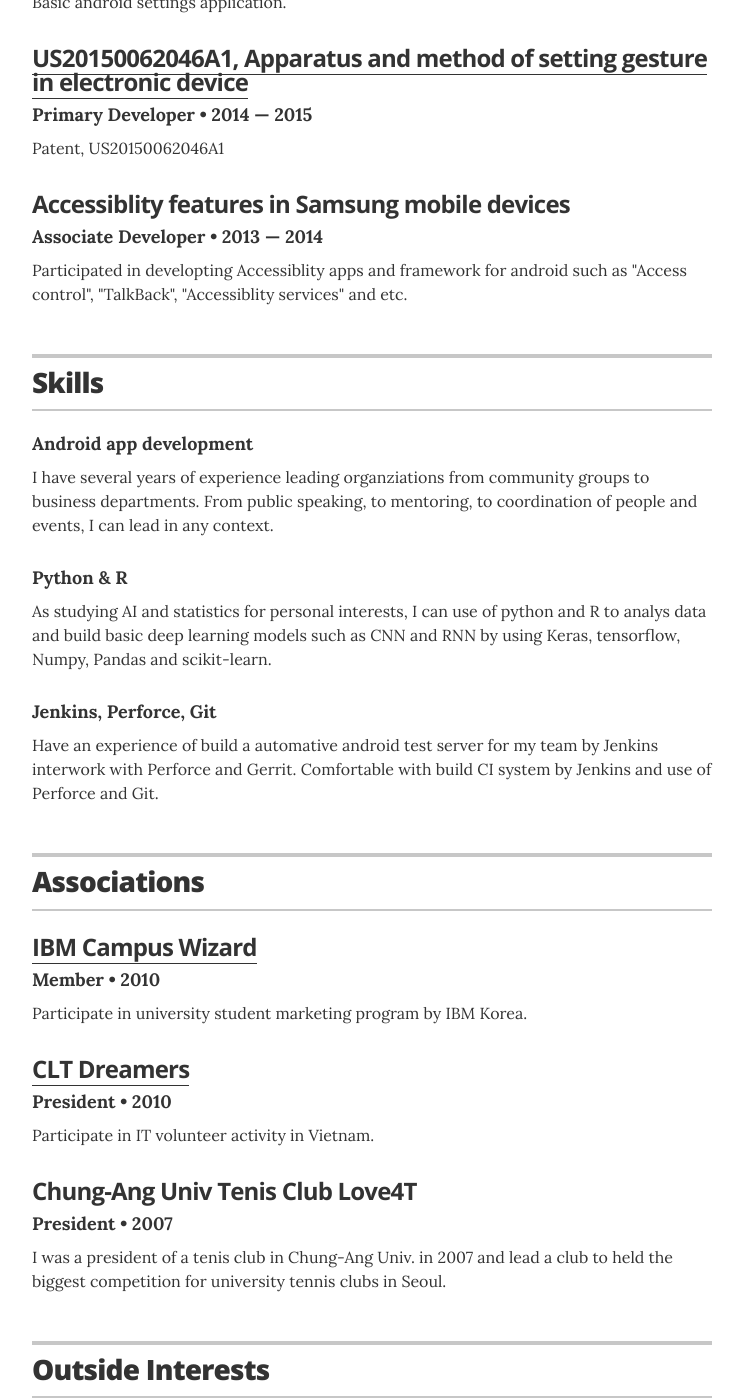
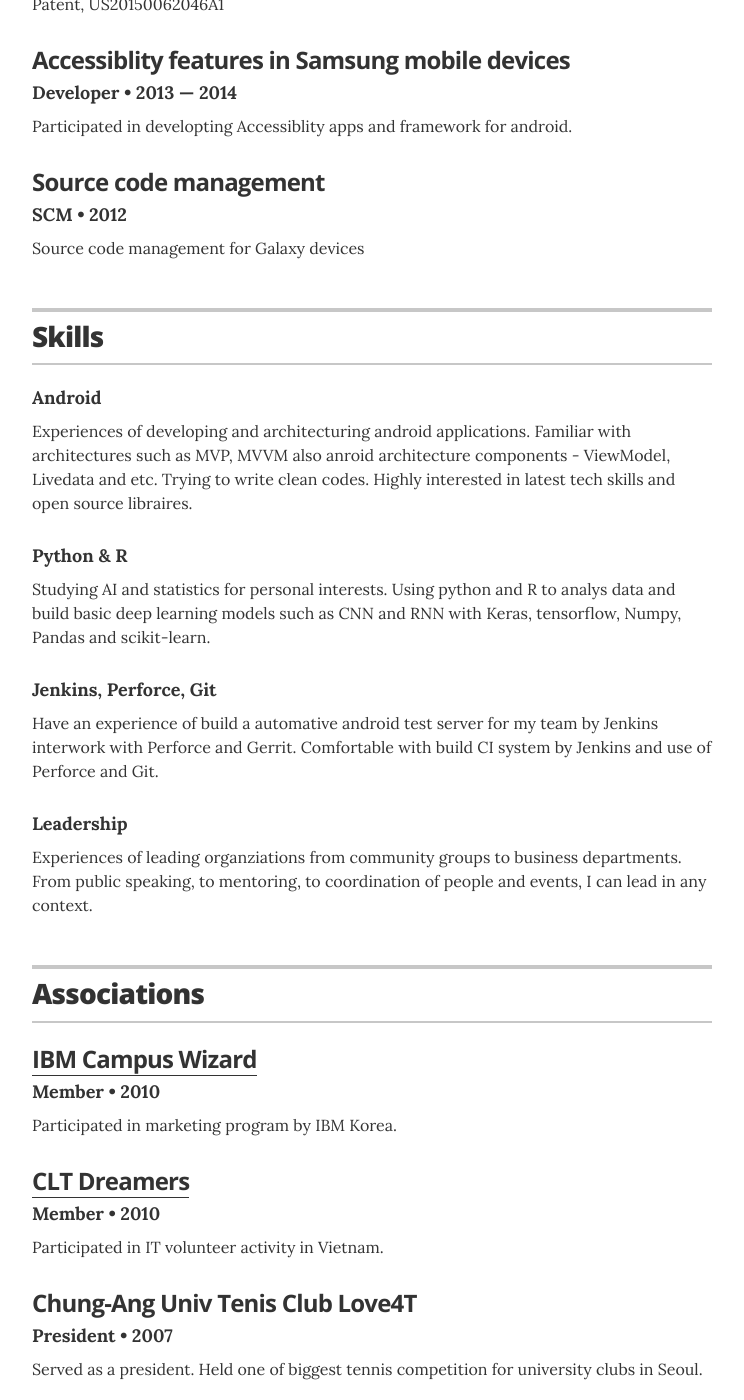
Before and after one commit to kofboy2000/resume, a Jekyll site: the page built from index.html, in a window 1280 px wide and 1400 px high, scrolled down 2035 px. Shown: the whole window, without its empty margins (268-1012 px from the left). Built offline with Jekyll 4.4.1, drawn with Linux system fonts in a browser that asks for light colours; some of the changed text lies outside the part shown.

Commit message:
Update resume

```diff
--- a/_config.yml
+++ b/_config.yml
@@ -14,7 +14,7 @@
 resume_title:                   "Software Engineer"
 
 # used for the contact button in _layouts/resume.html
-resume_contact_email:           "kofboy2000@gmail.com"
+resume_contact_email:           "kofboy2000 at gmail.com"
 
 # the next two items are used for schema itemprops in _layouts/resume.html
 resume_contact_telephone:       "+82-10-XXXX-XXXX"
@@ -23,7 +23,7 @@
 resume_header_contact_info:     "Yong-in, South Korea • +82-10-XXXX-XXXX • kofboy2000@gmail.com"
 display_header_contact_info:    "false"
 
-resume_header_intro: "<p>I'm an android application developer currently working for Samsung Electronics Mobile division. I participated in many of projects of developing basic android apps included in Galaxy serises</p>"
+resume_header_intro: "<p>Android developer currently working for Samsung Electronics Mobile division. Participated in many of projects of developing primary android applications and framework for Galaxy serises</p>"
 
 # use "yes" to display the email contact button,
 # "no" to display an "I'm not looking for work" message,
--- a/_data/associations.yml
+++ b/_data/associations.yml
@@ -5,16 +5,16 @@
   role: Member
   year: 2010
   url: http://www.ibm.com/developerworks/kr
-  summary: Participate in university student marketing program by IBM Korea.
+  summary: Participated in marketing program by IBM Korea.
 
 - organization: CLT Dreamers
-  role: President
+  role: Member
   year: 2010
   url: https://www.cyberlogitec.com/
-  summary: Participate in IT volunteer activity in Vietnam.
+  summary: Participated in IT volunteer activity in Vietnam.
 
 - organization: Chung-Ang Univ Tenis Club Love4T
   role: President
   year: 2007
   url:
-  summary: I was a president of a tenis club in Chung-Ang Univ. in 2007 and lead a club to held the biggest competition for university tennis clubs in Seoul.
+  summary: Served as a president. Held one of biggest tennis competition for university clubs in Seoul.
--- a/_data/experience.yml
+++ b/_data/experience.yml
@@ -3,19 +3,19 @@
 - company: Samsung Electronics Mobile division
   position: Staff Engineer
   duration: Jan, 2012 &mdash; Present
-  summary: Develop android basic application load on Samsung mobile devices. I joined Samsung on 2012 as an Associate Engineer and promoted to Engineer in 2015 which is a year fatster then normal case. In 2018 promoted to Staff Engineer which is also a year faster then others. I started work for software code management team for a year and moved to application team in 2013. I Participated in developing Samsung applications include Device maintenance, Settings, Accessiblity system and many of hidden system apps.
+  summary: Develop android system applications for Samsung mobile devices.
 
 # Internship
 - company: KT (Korea Telecom)
-  position: Internship
+  position: Intern
   duration: Winter, 2011
-  summary: Participated intership program provided by Samsung and worked for technical sales team.
+  summary: Worked for the technical sales team as an intern.
 
 # Internship
 - company: Samsung Electronics
   position: Intern
   duration: Winter, 2010
-  summary: Participated intership program provided by Samsung and worked for network protocol team.
+  summary: Worked for network protocol team.
 
 # Internship
 - company: Image processing lab in Chung-Ang university
--- a/_data/interests.yml
+++ b/_data/interests.yml
@@ -1,5 +1,2 @@
 # Interests
 - description: Android, Clean Code, Deep learning, Machine learning
-- description: Civilization VI, Football Manager
-- description: Tennis, Football
-- description: Childrearing, Meditation
--- a/_data/projects.yml
+++ b/_data/projects.yml
@@ -3,14 +3,14 @@
 
 # Device maintenance
 - project: Device maintenance
-  role: Primary Developer & Sub technical leader
+  role: Senior Developer
   duration: 2015 &mdash; Present
   url: https://play.google.com/store/apps/details?id=com.samsung.android.lool
-  description: Basic android application that maintain smart phone.
+  description: Primary android application that maintain smart phone.
 
 # Patent
 - project: US20170311359A1, Method for connecting to external devices and electronic device implementing the same
-  role: Primary Developer
+  role: Senior Developer
   duration: 2015 &mdash; 2017
   url: https://patents.google.com/patent/US20170311359A1/en?oq=US20170311359A1+
   description: Patent, US20170311359A1.
@@ -20,18 +20,25 @@
   role: Developer
   duration: 2014 &mdash; 2015
   #url: "#"
-  description: Basic android settings application.
+  description: Preloaded Samsung settings application.
 
 # Patent
 - project: US20150062046A1, Apparatus and method of setting gesture in electronic device
-  role: Primary Developer
+  role: Senior Developer
   duration: 2014 &mdash; 2015
   url: https://patents.google.com/patent/US20150062046A1/en?q=Apparatus&q=method&q=setting&q=gesture&q=electronic&q=device&oq=Apparatus+and+method+of+setting+gesture+in+electronic+device+
   description: Patent, US20150062046A1
 
 # Accessiblity
 - project: Accessiblity features in Samsung mobile devices
-  role: Associate Developer
+  role: Developer
   duration: 2013 &mdash; 2014
   #url: "#"
-  description: Participated in developting Accessiblity apps and framework for android such as "Access control", "TalkBack", "Accessiblity services" and etc.
+  description: Participated in developting Accessiblity apps and framework for android.
+
+# SCM
+- project: Source code management
+  role: SCM
+  duration: 2012
+  #url: "#"
+  description: Source code management for Galaxy devices
--- a/_data/skills.yml
+++ b/_data/skills.yml
@@ -1,12 +1,16 @@
 # Skills
 # Main
-- skill: Android app development
-  description: I have several years of experience leading organziations from community groups to business departments. From public speaking, to mentoring, to coordination of people and events, I can lead in any context.
+- skill: Android
+  description: Experiences of developing and architecturing android applications. Familiar with architectures such as MVP, MVVM also anroid architecture components - ViewModel, Livedata and etc. Trying to write clean codes. Highly interested in latest tech skills and open source libraires.
 
 # Second
 - skill: Python & R
-  description: As studying AI and statistics for personal interests, I can use of python and R to analys data and build basic deep learning models such as CNN and RNN by using Keras, tensorflow, Numpy, Pandas and scikit-learn.
+  description: Studying AI and statistics for personal interests. Using python and R to analys data and build basic deep learning models such as CNN and RNN with Keras, tensorflow, Numpy, Pandas and scikit-learn.
 
 # Third
 - skill: Jenkins, Perforce, Git
   description: Have an experience of build a automative android test server for my team by Jenkins interwork with Perforce and Gerrit. Comfortable with build CI system by Jenkins and use of Perforce and Git.
+
+# Fourth
+- skill: Leadership
+  description: Experiences of leading organziations from community groups to business departments. From public speaking, to mentoring, to coordination of people and events, I can lead in any context.
```
